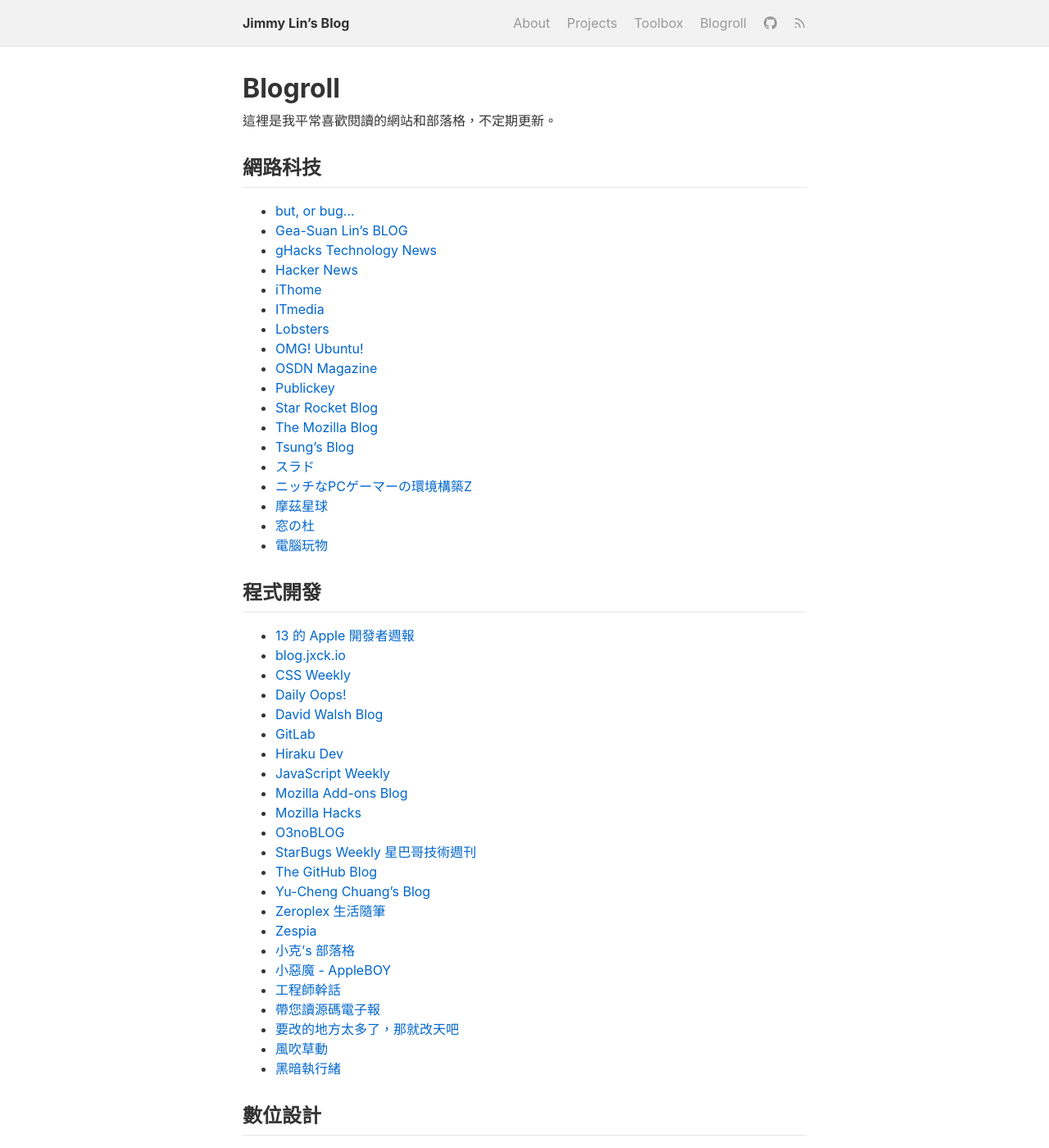
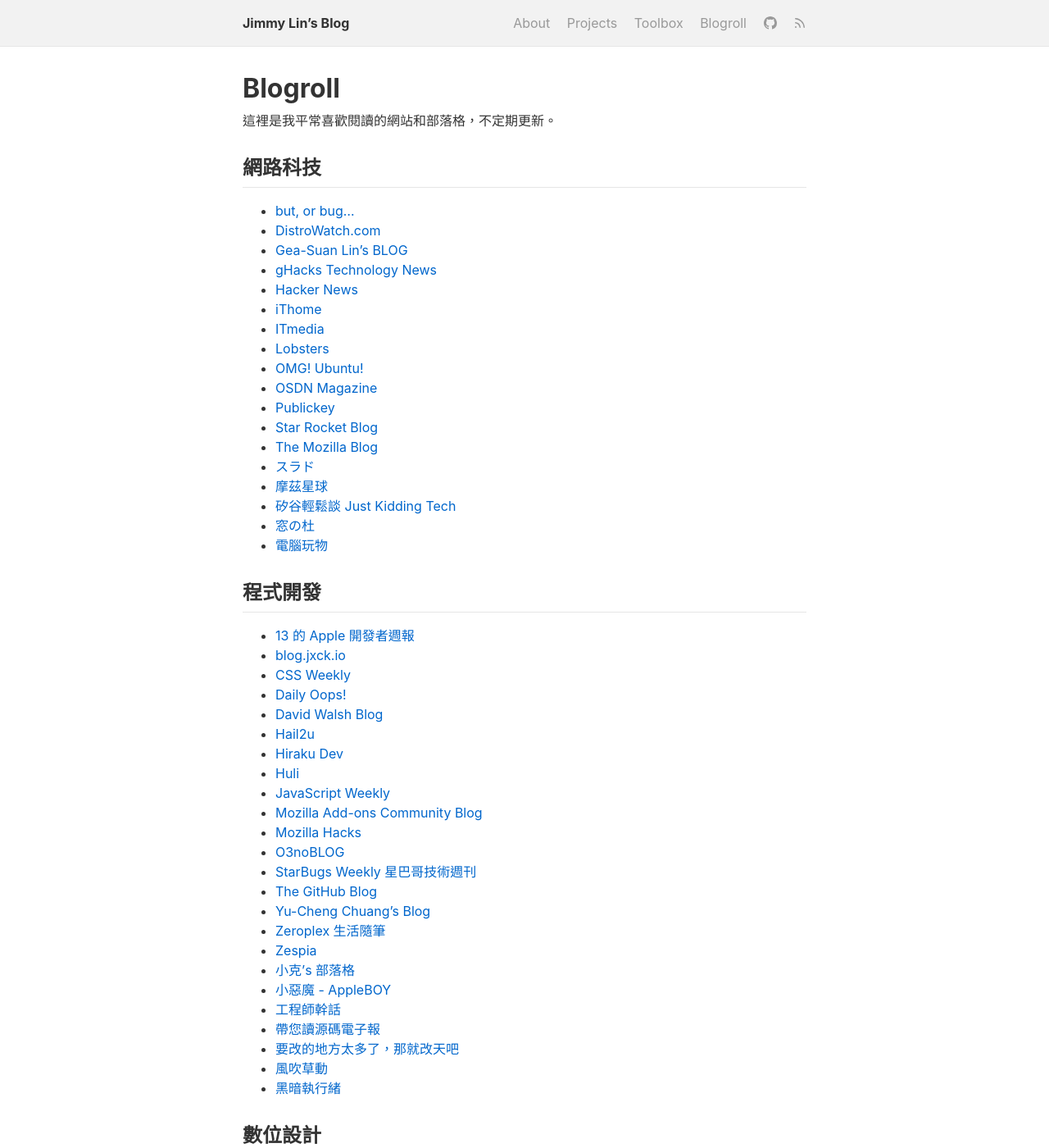
Before and after one commit to mnghsn/jmln.tw, a Jekyll site: the page built from _pages/blogroll.md, in a window 1280 px wide and 1400 px high. Shown: the whole window at 82% size. Built offline with Jekyll 4.4.1, drawn with Linux system fonts in a browser that asks for light colours; some of the changed text lies outside the part shown.

Commit message:
Update blogroll.md

```diff
--- a/_pages/blogroll.md
+++ b/_pages/blogroll.md
@@ -10,6 +10,7 @@
 ## 網路科技
 
 * [but, or bug...](https://but.tw/)
+* [DistroWatch.com](https://distrowatch.com/)
 * [Gea-Suan Lin's BLOG](https://blog.gslin.org/)
 * [gHacks Technology News](https://www.ghacks.net/)
 * [Hacker News](https://news.ycombinator.com/)
@@ -21,10 +22,9 @@
 * [Publickey](https://www.publickey1.jp/)
 * [Star Rocket Blog](https://blog.starrocket.io/)
 * [The Mozilla Blog](https://blog.mozilla.org/)
-* [Tsung's Blog](https://blog.longwin.com.tw/)
 * [スラド](https://srad.jp/)
-* [ニッチなPCゲーマーの環境構築Z](https://www.nichepcgamer.com/)
 * [摩茲星球](https://planet.moztw.org/)
+* [矽谷輕鬆談 Just Kidding Tech](https://jktech.fyi/)
 * [窓の杜](https://forest.watch.impress.co.jp/)
 * [電腦玩物](https://www.playpcesor.com/)
 
@@ -33,32 +33,34 @@
 * [13 的 Apple 開發者週報](https://ethanhuang13.substack.com/)
 * [blog.jxck.io](https://blog.jxck.io/)
 * [CSS Weekly](https://css-weekly.com/)
-* [Daily Oops!](https://yukaii.tw/)
-* [David Walsh Blog](https://davidwalsh.name)
-* [GitLab](https://about.gitlab.com/blog/)
+* [Daily Oops!](https://yukai.dev/blog)
+* [David Walsh Blog](https://davidwalsh.name/)
+* [Hail2u](https://hail2u.net/)
 * [Hiraku Dev](https://hiraku.tw/)
+* [Huli](https://blog.huli.tw/)
 * [JavaScript Weekly](https://javascriptweekly.com/)
-* [Mozilla Add-ons Blog](https://blog.mozilla.org/addons)
+* [Mozilla Add-ons Community Blog](https://blog.mozilla.org/addons)
 * [Mozilla Hacks](https://hacks.mozilla.org/)
 * [O3noBLOG](https://blog.othree.net/)
 * [StarBugs Weekly 星巴哥技術週刊](https://weekly.starbugs.dev/)
-* [The GitHub Blog](https://blog.github.com/)
+* [The GitHub Blog](https://github.blog)
 * [Yu-Cheng Chuang’s Blog](https://blog.yorkxin.org/)
 * [Zeroplex 生活隨筆](https://blog.zeroplex.tw/)
 * [Zespia](https://zespia.tw/)
 * [小克's 部落格](https://blog.goodjack.tw/)
 * [小惡魔 - AppleBOY](https://blog.wu-boy.com/)
 * [工程師幹話](https://medium.com/@p5d12000)
-* [帶您讀源碼電子報](https://daininduyuanma.substack.com/)
+* [帶您讀源碼電子報](https://daininduyuanma.substack.co/)
 * [要改的地方太多了，那就改天吧](https://blog.user.today/)
 * [風吹草動](https://breezymove.blogspot.com/)
 * [黑暗執行緒](https://blog.darkthread.net/)
 
 ## 數位設計
 
+* [CJK Type Blog](https://ccjktype.fonts.adobe.com/)
 * [Emojipedia](https://blog.emojipedia.org/)
 * [justfont blog](https://blog.justfont.com/)
-* [UX Movement](https://uxmovement.com)
+* [UX Movement](https://uxmovement.com/)
 * [嫁給 RD 的 UI Designer](https://blog.akanelee.me/)
 
 ## 生活文化
```
Also changed, not shown: other parts of _pages/blogroll.md (+3 -1 lines).
